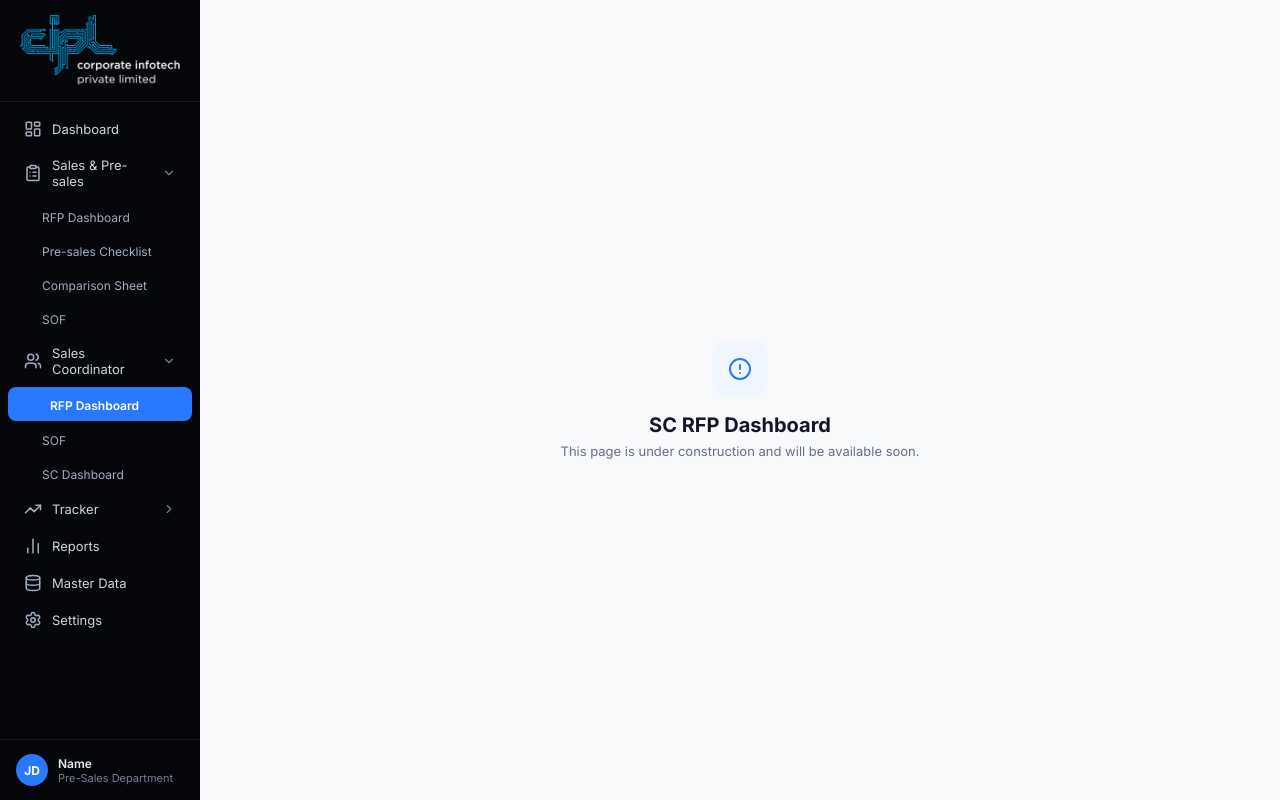
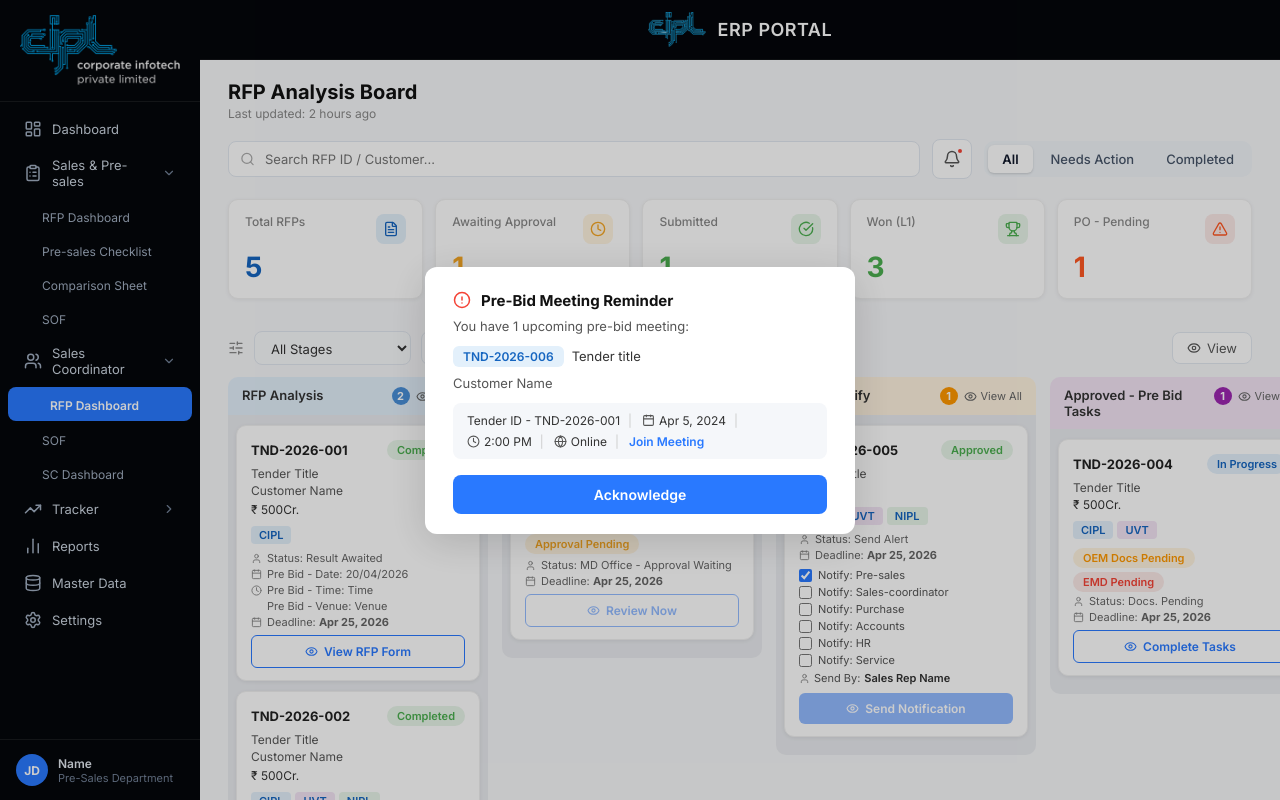
Before and after one commit to Arjuyx-gif/ERP, a React (Vite) app: page /sc-rfp-dashboard in a window 1280 px wide. Built offline with nearby package versions, Linux system fonts and the light colour scheme.

Commit message:
Implemented SOF and RFP dashboard

```diff
--- a/src/App.jsx
+++ b/src/App.jsx
@@ -43,8 +43,8 @@ const App = () => (
       <Route path="/sof-dashboard"    element={<SOFDashboard />} />
       <Route path="/sales-order-form" element={<SalesOrderForm />} />
       <Route path="/sc-dashboard"     element={<SCDashboard />} />
-      <Route path="/sc-rfp-dashboard" element={ph("SC RFP Dashboard")} />
-      <Route path="/sc-sof-dashboard" element={ph("SC SOF")} />
+      <Route path="/sc-rfp-dashboard" element={<RFPDashboard />} />
+      <Route path="/sc-sof-dashboard" element={<SOFDashboard />} />
       <Route path="/task-inbox"       element={<TaskInbox />} />
       <Route path="/emd-form"         element={<EMDForm />} />
       <Route path="/tracker"          element={ph("Tracker")} />
--- a/src/components/dashboard/KanbanBoard.jsx
+++ b/src/components/dashboard/KanbanBoard.jsx
@@ -5,7 +5,7 @@ import KanbanCard from "./KanbanCard";
 // Pure presentational component. Receives columns from the parent (via the
 // useDashboard hook) and fires onViewAll(col) when a column header is clicked.
 
-const KanbanBoard = ({ columns, onViewAll, onViewRFP }) => (
+const KanbanBoard = ({ columns, onViewAll, onViewRFP, isSalesCoordinator }) => (
   <div style={{
     display: "flex", gap: 14,
     minWidth: "max-content", paddingBottom: 8,
@@ -50,7 +50,7 @@ const KanbanBoard = ({ columns, onViewAll, onViewRFP }) => (
           padding: "10px 8px 8px", minHeight: 80,
         }}>
           {col.cards.map((card, idx) => (
-            <KanbanCard key={idx} card={card} onViewRFP={(augmentedCard) => onViewRFP?.(augmentedCard || card)} />
+            <KanbanCard key={idx} card={card} onViewRFP={(augmentedCard) => onViewRFP?.(augmentedCard || card)} isSalesCoordinator={isSalesCoordinator} />
           ))}
         </div>
 
--- a/src/components/dashboard/KanbanCard.jsx
+++ b/src/components/dashboard/KanbanCard.jsx
@@ -13,7 +13,7 @@ const btnStyle = {
   display: "flex", alignItems: "center", justifyContent: "center", gap: 6,
 };
 
-const KanbanCard = ({ card, onViewRFP }) => {
+const KanbanCard = ({ card, onViewRFP, isSalesCoordinator }) => {
   const [checked, setChecked] = useState(card.checkedNotify || []);
   const toggle = (item) => setChecked(p => p.includes(item) ? p.filter(x => x !== item) : [...p, item]);
 
@@ -172,13 +172,15 @@ const KanbanCard = ({ card, onViewRFP }) => {
         <div style={{ display: "flex", flexDirection: "column", gap: 8, marginBottom: 6 }}>
           <button
             onClick={() => onViewRFP?.({ ...card, action: "View PO" })}
-            style={{ ...btnStyle, background: "#fff", color: "#111827", border: "1px solid #E5E7EB" }}
+            disabled={isSalesCoordinator}
+            style={{ ...btnStyle, background: "#fff", color: "#111827", border: "1px solid #E5E7EB", opacity: isSalesCoordinator ? 0.5 : 1, cursor: isSalesCoordinator ? "not-allowed" : "pointer" }}
           >
             <Eye size={14} /> View PO
           </button>
           <button
             onClick={() => onViewRFP?.({ ...card, action: "Additional Docs" })}
-            style={{ ...btnStyle, background: "#000", color: "#fff", border: "none", position: "relative", display: "block", textAlign: "center", padding: "10px 0" }}
+            disabled={isSalesCoordinator}
+            style={{ ...btnStyle, background: "#000", color: "#fff", border: "none", position: "relative", display: "block", textAlign: "center", padding: "10px 0", opacity: isSalesCoordinator ? 0.5 : 1, cursor: isSalesCoordinator ? "not-allowed" : "pointer" }}
           >
             <div style={{ position: "absolute", left: 16, top: "50%", transform: "translateY(-50%)", display: "flex" }}>
               <Upload size={14} />
@@ -195,33 +197,44 @@ const KanbanCard = ({ card, onViewRFP }) => {
         <div style={{ display: "flex", flexDirection: "column", gap: 8, marginBottom: 6 }}>
           <button
             onClick={() => onViewRFP?.({ ...card, action: "EMD Return" })}
-            style={{ ...btnStyle, background: "#fff", color: "#333", border: "1px solid #E2E8F0" }}
+            disabled={isSalesCoordinator}
+            style={{ ...btnStyle, background: "#fff", color: "#333", border: "1px solid #E2E8F0", opacity: isSalesCoordinator ? 0.5 : 1, cursor: isSalesCoordinator ? "not-allowed" : "pointer" }}
           >
             <ArrowUpRight size={13} /> Notify for EMD Return
           </button>
-          <button style={{ ...btnStyle, background: "#fff", color: "#333", border: "1px solid #E2E8F0" }}>
+          <button disabled={isSalesCoordinator} style={{ ...btnStyle, background: "#fff", color: "#333", border: "1px solid #E2E8F0", opacity: isSalesCoordinator ? 0.5 : 1, cursor: isSalesCoordinator ? "not-allowed" : "pointer" }}>
             <Eye size={13} /> View Comparison Sheet
           </button>
         </div>
       )}
 
       {/* CTA button */}
-      {card.action && (
+      {card.action && (() => {
+        let isAllowedForSC = ["View RFP Form", "Bid Submitted", "View Submission", "View Task"].includes(card.action);
+        if (card.action === "Complete Tasks" && !card.isQuery) {
+          isAllowedForSC = true;
+        }
+        const isDisabled = isSalesCoordinator && !isAllowedForSC;
+        return (
           <button
-          onClick={["View RFP Form", "Review Now", "Send Notification", "View", "Complete Tasks", "Bid Submitted", "View PO", "View Task"].includes(card.action) ? () => onViewRFP({ ...card, checkedNotify: checked }) : undefined}
+            disabled={isDisabled}
+            onClick={["View RFP Form", "Review Now", "Send Notification", "View", "Complete Tasks", "Bid Submitted", "View Submission", "View PO", "View Task"].includes(card.action) ? () => onViewRFP({ ...card, checkedNotify: checked }) : undefined}
             style={{
               width: "100%", marginTop: 4, padding: "8px 0",
               background: isBlue ? "#2979FF" : "#fff",
               color: isBlue ? "#fff" : "#2979FF",
               border: isBlue ? "none" : "1px solid #2979FF",
-            borderRadius: 6, fontSize: 12, fontWeight: 600, cursor: "pointer",
+              borderRadius: 6, fontSize: 12, fontWeight: 600,
+              cursor: isDisabled ? "not-allowed" : "pointer",
+              opacity: isDisabled ? 0.5 : 1,
               display: "flex", alignItems: "center", justifyContent: "center", gap: 6,
               fontFamily: "inherit",
             }}
           >
-          <Eye size={13} /> {card.action}
+            <Eye size={13} /> {card.action === "Bid Submitted" ? "View Submission" : card.action}
           </button>
-      )}
+        );
+      })()}
     </div>
   );
 };
--- a/src/components/dashboard/TaskTableC.jsx
+++ b/src/components/dashboard/TaskTableC.jsx
@@ -113,7 +113,7 @@ const TaskTableC = ({ fullscreen = false, onViewRFP }) => {
                   <button
                     onClick={() => {
                       if (row.actionLabel === "View SOF" || row.actionLabel === "Start SOF") {
-                        navigate("/sales-order-form", { state: { step: 10, showUploadModal: false } });
+                        navigate("/sales-order-form", { state: { step: 10, showUploadModal: false, fromSC: true } });
                       } else {
                         const builder = ACTION_MAP[row.actionLabel];
                         if (builder) onViewRFP?.(builder(row));
--- a/src/components/layout/Sidebar.jsx
+++ b/src/components/layout/Sidebar.jsx
@@ -8,7 +8,10 @@ import ciplLogo from "../../assets/cipl-logo-white 1.png";
 const Sidebar = () => {
   const navigate = useNavigate();
   const location = useLocation();
-  const effectivePath = ROUTE_PARENT[location.pathname] ?? location.pathname;
+  let effectivePath = ROUTE_PARENT[location.pathname] ?? location.pathname;
+  if (location.pathname === "/sales-order-form" && location.state?.fromSC) {
+    effectivePath = "/sc-sof-dashboard";
+  }
 
   // Auto-expand any parent whose child matches the current (or effective parent) path
   const defaultExpanded = useMemo(() => {
--- a/src/pages/dashboard/ComparisonSheetDetail.jsx
+++ b/src/pages/dashboard/ComparisonSheetDetail.jsx
@@ -565,7 +565,7 @@ const ComparisonSheetDetail = () => {
                   <Check size={15} color="#16A34A" strokeWidth={3} />
                 </div>
                 <div>
-                  <div style={{ fontSize: 16, fontWeight: 700, color: "#111827" }}>RFP Details – TDN-2026-001</div>
+                  <div style={{ fontSize: 16, fontWeight: 700, color: "#111827" }}>RFP Details – TND-2026-001</div>
                   <div style={{ fontSize: 13, color: "#6B7280", marginTop: 2 }}>Tender Title</div>
                 </div>
               </div>
--- a/src/pages/dashboard/RFPDashboard.jsx
+++ b/src/pages/dashboard/RFPDashboard.jsx
@@ -1,7 +1,7 @@
 // src/pages/dashboard/RFPDashboard.jsx
 import { useState, useEffect } from "react";
 import { useNavigate, useLocation } from "react-router-dom";
-import { Search, Bell, SlidersHorizontal, Eye, Minimize2, Plus } from "lucide-react";
+import { Search, Bell, SlidersHorizontal, Eye, Minimize2, Plus, ArrowUpDown } from "lucide-react";
 
 import Sidebar from "../../components/layout/Sidebar";
 import GlobalHeader from "../../components/layout/GlobalHeader";
@@ -24,6 +24,7 @@ import { TASK_DASHBOARD_A_KPI_CARDS } from "../../services/mockData";
 const RFPDashboard = () => {
   const navigate = useNavigate();
   const location = useLocation();
+  const isSalesCoordinator = location.pathname === "/sc-rfp-dashboard";
 
   // ── Data from service layer (swap service implementation for real API) ──────
   const { kpiCards, columns: initialColumns, notifications, loading, error } = useDashboard();
@@ -38,7 +39,7 @@ const RFPDashboard = () => {
   const [activeModal, setActiveModal] = useState(null);
   const [activeTab, setActiveTab] = useState(location.state?.tab ?? "Dashboard");
   const [search, setSearch] = useState("");
-  const [stageFilter] = useState("All Stages");
+  const [stageFilter, setStageFilter] = useState("All Stages");
   const [statusFilter, setStatusFilter] = useState("All Status");
   const [deadlineFilter, setDeadlineFilter] = useState("By Deadline");
   const [tabFilter, setTabFilter] = useState("All");
@@ -52,9 +53,9 @@ const RFPDashboard = () => {
   const PRE_BID_MODAL = {
     title: "Pre-Bid Meeting Reminder",
     subtitle: "You have 1 upcoming pre-bid meeting:",
-    rfpId: "TDN-2026-006", tenderTitle: "Tender title", customer: "Customer Name",
+    rfpId: "TND-2026-006", tenderTitle: "Tender title", customer: "Customer Name",
     details: [
-      { text: "Tender ID - TDN-2026-001" },
+      { text: "Tender ID - TND-2026-001" },
       { text: "Apr 5, 2024", icon: "calendar" },
       { text: "2:00 PM", icon: "timer" },
       { text: "Online", icon: "globe" },
@@ -80,7 +81,7 @@ const RFPDashboard = () => {
       setTimeout(() => setActiveModal({
         title: "Pending Query Response",
         subtitle: "You have 1 pending query response(s):",
-        rfpId: "TDN-2026-006", tenderTitle: "Tender title", customer: "Customer Name",
+        rfpId: "TND-2026-006", tenderTitle: "Tender title", customer: "Customer Name",
         deadlinePill: "05-05-2026",
       }), 200);
     } else {
@@ -446,7 +447,7 @@ const RFPDashboard = () => {
         : col.cards.filter(c => c.status === statusFilter),
     }));
 
-  const board = <KanbanBoard columns={visibleColumns} onViewAll={setViewAllCol} onViewRFP={handleViewRFP} />;
+  const board = <KanbanBoard columns={visibleColumns} onViewAll={setViewAllCol} onViewRFP={handleViewRFP} isSalesCoordinator={isSalesCoordinator} />;
 
   return (
     <div style={{
@@ -469,7 +470,7 @@ const RFPDashboard = () => {
               </h1>
               <p style={{ fontSize: 12, color: "#888", margin: "0 0 16px" }}>Last updated: 2 hours ago</p>
             </div>
-            {activeTab.startsWith("Task Dashboard") && activeTab !== "Task Dashboard PS" && (
+            {!isSalesCoordinator && activeTab.startsWith("Task Dashboard") && activeTab !== "Task Dashboard PS" && (
               <button
                 onClick={() => {
                   if (activeTab === "Task Dashboard S2") {
@@ -582,6 +583,7 @@ const RFPDashboard = () => {
           </div>
 
           {/* Dashboard / Task Dashboard tabs */}
+          {!isSalesCoordinator && (
             <div style={{ display: "flex", borderBottom: "2px solid #E2E8F0" }}>
               {["Dashboard", "Task Dashboard SM", "Task Dashboard PS", "Task Dashboard S", "Task Dashboard S2"].map(tab => {
                 const isLocked = (activeTab === "Task Dashboard S" || activeTab === "Task Dashboard S2") && tab === "Dashboard";
@@ -608,23 +610,37 @@ const RFPDashboard = () => {
                 );
               })}
             </div>
+          )}
         </div>
 
         {/* Filter bar */}
         <div style={{ padding: "12px 28px", display: "flex", alignItems: "center", gap: 10, flexWrap: "wrap" }}>
           <SlidersHorizontal size={16} color="#888" />
           {[
+            { val: stageFilter, set: setStageFilter, opts: ["All Stages", "RFP Analysis", "Awaiting Approval", "Alert / Notify", "Approved", "Submitted", "Won", "PO Pending"] },
             { val: statusFilter, set: setStatusFilter, opts: ["All Status", "Completed", "Pending", "In Progress", "Under Review", "Approval Pending", "Rejected"] },
-            { val: deadlineFilter, set: setDeadlineFilter, opts: ["By Deadline", "Priority", "Newest First", "Oldest First", "Tender Value", "Last Updated"] },
           ].map((f, i) => (
             <select key={i} value={f.val} onChange={e => f.set(e.target.value)} style={{
               padding: "7px 12px", border: "1px solid #E2E8F0", borderRadius: 8,
-              fontSize: 13, color: "#333", background: "#fff", cursor: "pointer",
+              fontSize: 13, color: "#333", background: "#F8FAFC", cursor: "pointer",
               outline: "none", fontFamily: "inherit",
             }}>
               {f.opts.map(o => <option key={o}>{o}</option>)}
             </select>
           ))}
+
+          <div style={{ width: 1, height: 16, background: "#CBD5E1", margin: "0 4px" }} />
+
+          <div style={{ display: "flex", alignItems: "center", gap: 6 }}>
+            <ArrowUpDown size={14} color="#888" />
+            <select value={deadlineFilter} onChange={e => setDeadlineFilter(e.target.value)} style={{
+              padding: "7px 12px", border: "1px solid #E2E8F0", borderRadius: 8,
+              fontSize: 13, color: "#333", background: "#F8FAFC", cursor: "pointer",
+              outline: "none", fontFamily: "inherit",
+            }}>
+              {["By Deadline", "Priority", "Newest First", "Oldest First", "Tender Value", "Last Updated"].map(o => <option key={o}>{o}</option>)}
+            </select>
+          </div>
           <div style={{ flex: 1 }} />
           <button onClick={() => setKanbanFullscreen(true)} style={{
             background: "#fff", border: "1px solid #E2E8F0", borderRadius: 8,
--- a/src/pages/dashboard/SCDashboard.jsx
+++ b/src/pages/dashboard/SCDashboard.jsx
@@ -70,6 +70,7 @@ const SCDashboard = () => {
   const navigate = useNavigate();
 
   const handleAction = (actionLabel, notif) => {
+    setShowNotifications(false);
     if (actionLabel === "View RFP & Remark") {
       setActiveTask({
         id: notif.id,
@@ -77,7 +78,8 @@ const SCDashboard = () => {
         customer: notif.customer || "Customer Name",
         action: "View RFP & Remark"
       });
-      setShowNotifications(false);
+    } else if (actionLabel === "View SOF") {
+      navigate("/sales-order-form", { state: { step: 10, showUploadModal: false, fromSC: true } });
     }
   };
 
--- a/src/pages/dashboard/SOFDashboard.jsx
+++ b/src/pages/dashboard/SOFDashboard.jsx
@@ -1,5 +1,5 @@
 import { useState } from "react";
-import { useNavigate } from "react-router-dom";
+import { useNavigate, useLocation } from "react-router-dom";
 import { Plus, Search, Filter, Bell, X, ArrowRight, Play } from "lucide-react";
 import Sidebar from "../../components/layout/Sidebar";
 import GlobalHeader from "../../components/layout/GlobalHeader";
@@ -72,6 +72,8 @@ const COLUMNS = [
 
 const SOFDashboard = () => {
   const navigate = useNavigate();
+  const location = useLocation();
+  const isSalesCoordinator = location.pathname === "/sc-sof-dashboard";
   const [showAlert, setShowAlert] = useState(true);
   const [search, setSearch] = useState("");
   const [tab, setTab] = useState("All");
@@ -90,11 +92,14 @@ const SOFDashboard = () => {
           {/* Header Area */}
           <div style={{ display: "flex", justifyContent: "space-between", alignItems: "flex-start", marginBottom: 24 }}>
             <div>
-              <h1 style={{ fontSize: 24, fontWeight: 700, color: "#111827", margin: "0 0 4px" }}>SOF Action Board</h1>
+              <h1 style={{ fontSize: 24, fontWeight: 700, color: "#111827", margin: "0 0 4px" }}>
+                {isSalesCoordinator ? "Sales Coordinator SOF Action Board" : "SOF Action Board"}
+              </h1>
               <p style={{ fontSize: 13, color: "#6B7280", margin: 0 }}>Last updated: 2 hours ago</p>
             </div>
+            {!isSalesCoordinator && (
               <button
-              onClick={() => navigate("/sales-order-form")}
+                onClick={() => navigate("/sales-order-form", { state: { fromSC: isSalesCoordinator } })}
                 style={{
                   display: "flex", alignItems: "center", gap: 6,
                   padding: "9px 20px", border: "none", borderRadius: 6,
@@ -104,6 +109,7 @@ const SOFDashboard = () => {
               >
                 <Plus size={16} /> Create SOF
               </button>
+            )}
           </div>
 
           {/* Toolbar */}
@@ -219,7 +225,7 @@ const SOFDashboard = () => {
                   <span><strong>Customer:</strong> Customer Name</span>
                 </div>
                 <div style={{ display: "flex", gap: 12 }}>
-                  <button onClick={() => navigate("/sales-order-form")} style={{
+                  <button onClick={() => navigate("/sales-order-form", { state: { fromSC: isSalesCoordinator } })} style={{
                     padding: "6px 16px", background: "#2563EB", border: "none", borderRadius: 6,
                     color: "#fff", fontSize: 13, fontWeight: 600, cursor: "pointer", fontFamily: FONT
                   }}>
@@ -308,7 +314,7 @@ const SOFDashboard = () => {
                     <td style={{ padding: "14px 16px" }}>
                       {row.actionType === "view" ? (
                         <button
-                          onClick={() => navigate("/sales-order-form", { state: { step: 10, showUploadModal: false } })}
+                          onClick={() => navigate("/sales-order-form", { state: { step: 10, showUploadModal: false, fromSC: isSalesCoordinator } })}
                           style={{
                             display: "inline-flex", alignItems: "center", gap: 8,
                             background: "#155DFC", border: "none", borderRadius: 8, color: "#fff",
--- a/src/pages/dashboard/TaskInbox.jsx
+++ b/src/pages/dashboard/TaskInbox.jsx
@@ -191,7 +191,7 @@ const TaskInbox = () => {
 
   const handleAction = (label, task) => {
     setShowNotifications(false);
-    if      (label === "View SOF")               setSofPanelMode("view");
+    if      (label === "View SOF")               navigate("/sales-order-form", { state: { step: 10, showUploadModal: false, fromSC: true } });
     else if (label === "Review & Validate")      setSofPanelMode("review");
     else if (label === "Generate EMD Form (CIPL)" || label === "View EMD (CIPL)") navigate("/emd-form");
     else if (label === "View RFP & Remark" || label === "View Remark & EMD")
--- a/src/services/mockData.js
+++ b/src/services/mockData.js
@@ -45,14 +45,14 @@ export const KANBAN_COLUMNS = [
     color: "#E3F0FB", countBg: "#4A90D9",
     cards: [
       {
-        id: "TDN-2026-001", status: "Completed", statusColor: "#4CAF50", statusBg: "#E8F5E9",
+        id: "TND-2026-001", status: "Completed", statusColor: "#4CAF50", statusBg: "#E8F5E9",
         tender: "Tender Title", customer: "Customer Name", amount: "500Cr.",
         tags: ["CIPL"], tagColors: { CIPL: "#E3F0FB" },
         details: { status: "Result Awaited", preBidDate: "20/04/2026", preBidTime: "Time", preBidVenue: "Venue", deadline: "Apr 25, 2026" },
         action: "View RFP Form",
       },
       {
-        id: "TDN-2026-002", status: "Completed", statusColor: "#4CAF50", statusBg: "#E8F5E9",
+        id: "TND-2026-002", status: "Completed", statusColor: "#4CAF50", statusBg: "#E8F5E9",
         tender: "Tender Title", customer: "Customer Name", amount: "500Cr.",
         tags: ["CIPL", "UVT", "NIPL"], tagColors: { CIPL: "#E3F0FB", UVT: "#F3E5F5", NIPL: "#E8F5E9" },
         details: { status: "Approval Awaiting", preBidDate: "20/04/2026", preBidTime: "Time", preBidVenue: "Venue", deadline: "Apr 25, 2026" },
@@ -65,7 +65,7 @@ export const KANBAN_COLUMNS = [
     color: "#FFF8E1", countBg: "#F5A623",
     cards: [
       {
-        id: "TDN-2026-005", status: "Pending", statusColor: "#F5A623", statusBg: "#FFF4E0",
+        id: "TND-2026-005", status: "Pending", statusColor: "#F5A623", statusBg: "#FFF4E0",
         tender: "Tender Title", customer: null, amount: "500Cr.",
         tags: ["CIPL"], tagColors: { CIPL: "#E3F0FB" },
         details: { status: "MD Office - Approval Waiting", deadline: "Apr 25, 2026" },
@@ -79,7 +79,7 @@ export const KANBAN_COLUMNS = [
     color: "#FFF3E0", countBg: "#FF9800",
     cards: [
       {
-        id: "TDN-2026-005", status: "Approved", statusColor: "#4CAF50", statusBg: "#E8F5E9",
+        id: "TND-2026-005", status: "Approved", statusColor: "#4CAF50", statusBg: "#E8F5E9",
         tender: "Tender Title", customer: null, amount: "500Cr.",
         tags: ["CIPL", "UVT", "NIPL"], tagColors: { CIPL: "#E3F0FB", UVT: "#F3E5F5", NIPL: "#E8F5E9" },
         details: { status: "Send Alert", deadline: "Apr 25, 2026" },
@@ -95,7 +95,7 @@ export const KANBAN_COLUMNS = [
     color: "#F3E5F5", countBg: "#9C27B0",
     cards: [
       {
-        id: "TDN-2026-004", status: "In Progress", statusColor: "#1565C0", statusBg: "#E3F0FB",
+        id: "TND-2026-004", status: "In Progress", statusColor: "#1565C0", statusBg: "#E3F0FB",
         tender: "Tender Title", customer: null, amount: "500Cr.",
         tags: ["CIPL", "UVT"], tagColors: { CIPL: "#E3F0FB", UVT: "#F3E5F5" },
         details: { status: "Docs. Pending", deadline: "Apr 25, 2026" },
@@ -112,7 +112,7 @@ export const KANBAN_COLUMNS = [
     color: "#E8F5E9", countBg: "#4CAF50",
     cards: [
       {
-        id: "TDN-2026-009", status: "Completed", statusColor: "#4CAF50", statusBg: "#E8F5E9",
+        id: "TND-2026-009", status: "Completed", statusColor: "#4CAF50", statusBg: "#E8F5E9",
         tender: "Tender Title", customer: null, amount: "500Cr.",
         tags: ["CIPL", "UVT"], tagColors: { CIPL: "#E3F0FB", UVT: "#F3E5F5" },
         details: { status: "Bid Submitted - Date", dueDate: "Apr 25, 2026", dueTime: "Time" },
@@ -125,7 +125,7 @@ export const KANBAN_COLUMNS = [
     color: "#FFF8E1", countBg: "#FFC107",
     cards: [
       {
-        id: "TDN-2026-009", status: "Pending", statusColor: "#F5A623", statusBg: "#FFF4E0",
+        id: "TND-2026-009", status: "Pending", statusColor: "#F5A623", statusBg: "#FFF4E0",
         tender: "Tender Title", customer: null, amount: "500Cr.",
         tags: ["CIPL", "UVT"], tagColors: { CIPL: "#E3F0FB", UVT: "#F3E5F5" },
         details: { status: "Docs - pending", dueDate: "Apr 25, 2026", dueTime: "Time" },
@@ -139,7 +139,7 @@ export const KANBAN_COLUMNS = [
     color: "#FBE9E7", countBg: "#FF5722",
     cards: [
       {
-        id: "TDN-2026-009", status: "Pending", statusColor: "#F5A623", statusBg: "#FFF4E0",
+        id: "TND-2026-009", status: "Pending", statusColor: "#F5A623", statusBg: "#FFF4E0",
         tender: "Tender Title", customer: null, amount: "500Cr.",
         tags: ["CIPL", "UVT"], tagColors: { CIPL: "#E3F0FB", UVT: "#F3E5F5" },
         details: { status: "Result Awaited", deadline: "Apr 30, 2026" },
@@ -152,7 +152,7 @@ export const KANBAN_COLUMNS = [
     color: "#E8F5E9", countBg: "#2E7D32",
     cards: [
       {
-        id: "TDN-2026-007", status: "Completed", statusColor: "#4CAF50", statusBg: "#E8F5E9",
+        id: "TND-2026-007", status: "Completed", statusColor: "#4CAF50", statusBg: "#E8F5E9",
         tender: "Tender Title", customer: null, amount: "500Cr.",
         tags: ["CIPL"], tagColors: { CIPL: "#E3F0FB" },
         details: { status: "PO Received", deadline: "Apr 30, 2026" },
@@ -160,14 +160,14 @@ export const KANBAN_COLUMNS = [
         statusBadge: { text: "PO Received", iconName: "bell", color: "#F5A623", bg: "#FFF4E0" },
       },
       {
-        id: "TDN-2026-017", status: "Completed", statusColor: "#4CAF50", statusBg: "#E8F5E9",
+        id: "TND-2026-017", status: "Completed", statusColor: "#4CAF50", statusBg: "#E8F5E9",
         tender: "Tender Title", customer: null, amount: "500Cr.",
         tags: [], tagColors: {},
         details: { status: "PO Awaiting", deadline: "Apr 30, 2026" },
         statusBadge: { text: "PO Awaiting", iconName: "alert", color: "#F5A623", bg: "#FFF4E0" },
       },
       {
-        id: "TDN-2026-017", status: "Bid Canceled", statusColor: "#F44336", statusBg: "#FBE9E7",
+        id: "TND-2026-017", status: "Bid Canceled", statusColor: "#F44336", statusBg: "#FBE9E7",
         tender: "Tender Title", customer: null, amount: "500Cr.",
         tags: [], tagColors: {},
         details: { status: "Bid Canceled", deadline: "Apr 30, 2026" },
@@ -180,7 +180,7 @@ export const KANBAN_COLUMNS = [
     color: "#E3F0FB", countBg: "#1565C0",
     cards: [
       {
-        id: "TDN-2026-007", status: "Completed", statusColor: "#4CAF50", statusBg: "#E8F5E9",
+        id: "TND-2026-007", status: "Completed", statusColor: "#4CAF50", statusBg: "#E8F5E9",
         tender: "Tender Title", customer: null, amount: "500Cr.",
         tags: ["CIPL"], tagColors: { CIPL: "#E3F0FB" },
         details: { status: "Start with SOF", deadline: "Apr 30, 2026" },
@@ -195,7 +195,7 @@ export const KANBAN_COLUMNS = [
     color: "#FBE9E7", countBg: "#C62828",
     cards: [
       {
-        id: "TDN-2026-012", status: "Lost", statusColor: "#C62828", statusBg: "#FBE9E7",
+        id: "TND-2026-012", status: "Lost", statusColor: "#C62828", statusBg: "#FBE9E7",
         tender: "Tender Title", customer: null, amount: "500Cr.",
         tags: ["UVT", "Lost", "NIPL", "Lost"],
         tagColors: {
```
Lines whose indentation alone changed are shown as unchanged.
